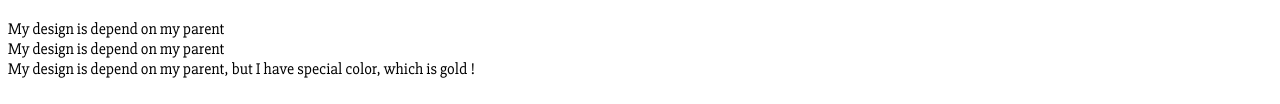
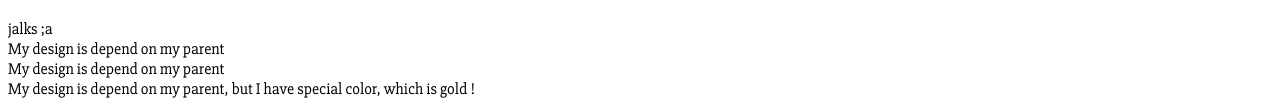
Before and after one commit to bnkulaib/socialnetwork, a plain HTML site: page Index copy 2.html in a window 1280 px wide. Shown: the part 728-832 px from the top of the page. Drawn offline with Linux system fonts and the light colour scheme.

Commit message:
modifed two files

```diff
--- a/Index copy 2.html
+++ b/Index copy 2.html
@@ -19,7 +19,8 @@
     </div>
     <div class="separator">
       <h1>3. Selector through Parent</h1>
-      <div>
+      <div>jalks ;a
+
         <div>My design is depend on my parent</div>
         <div>My design is depend on my parent</div>
         <div>My design is depend on my parent, but I have special color, which is gold !</div>
```
Also changed, not shown: Index.html (+1 -1 lines).
